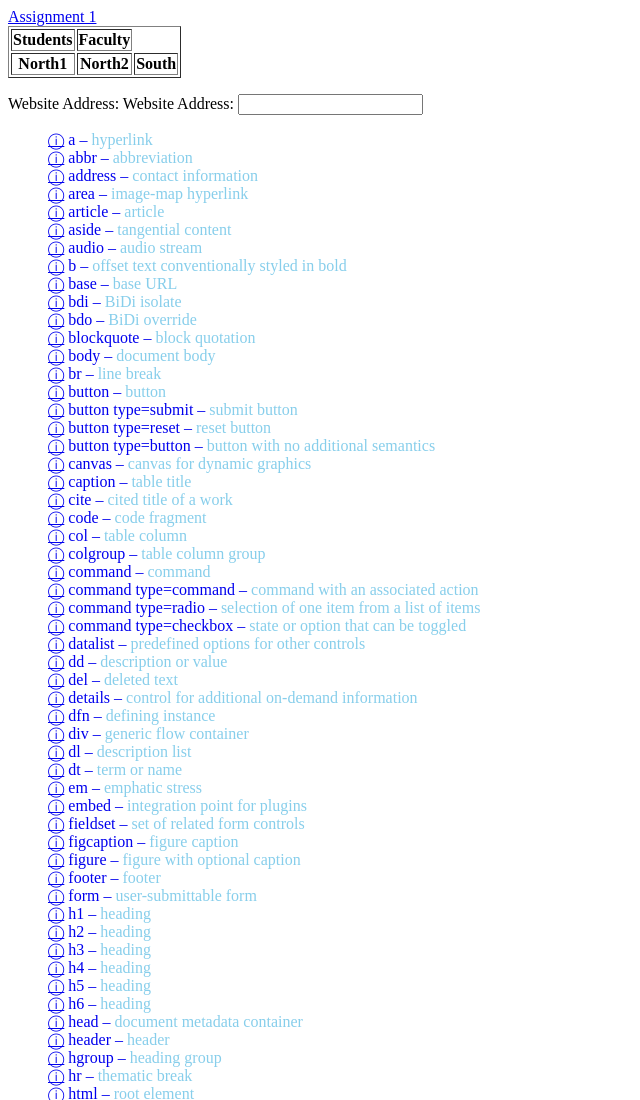
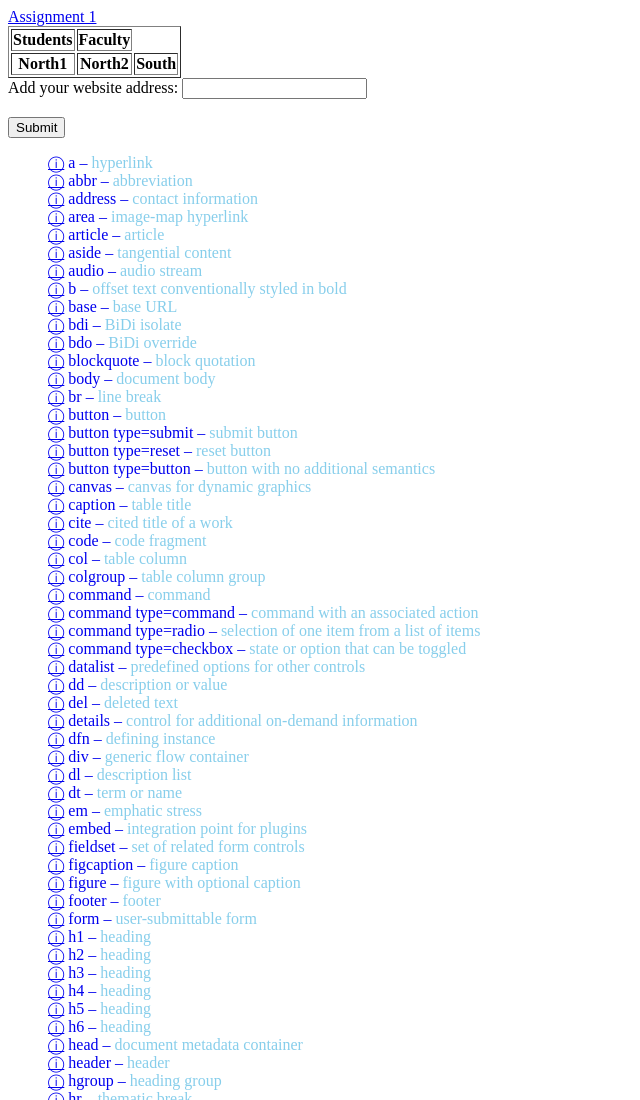
Before and after one commit to KyleWhen/workspace-html-2020-8arbqi, a website: page HTMLelements.html in a window 1280 px wide. Shown: the top 1100 px of the page, without its empty margins (0-640 px from the left). Drawn offline with Linux system fonts and the light colour scheme.

Commit message:
1 file modified

```diff
--- a/HTMLelements.html
+++ b/HTMLelements.html
@@ -22,11 +22,11 @@ and open the template in the editor.
         <th>North2</th>
         <th>South</th>
         </table>
-        <form name="test">
-				<p>
-          <label for ="website address">Website Address:</label>
-					Website Address: <input type="url" name="wsite">
-        </p>
+        <form action="/action_page.php">
+        <label for="Website address">Add your website address:</label>
+        <input type="url" id="wsite" name="wsite"><br><br>
+        <input type="submit">
+</form>
     <body>
         <div class="toc">
             <ul>
```
